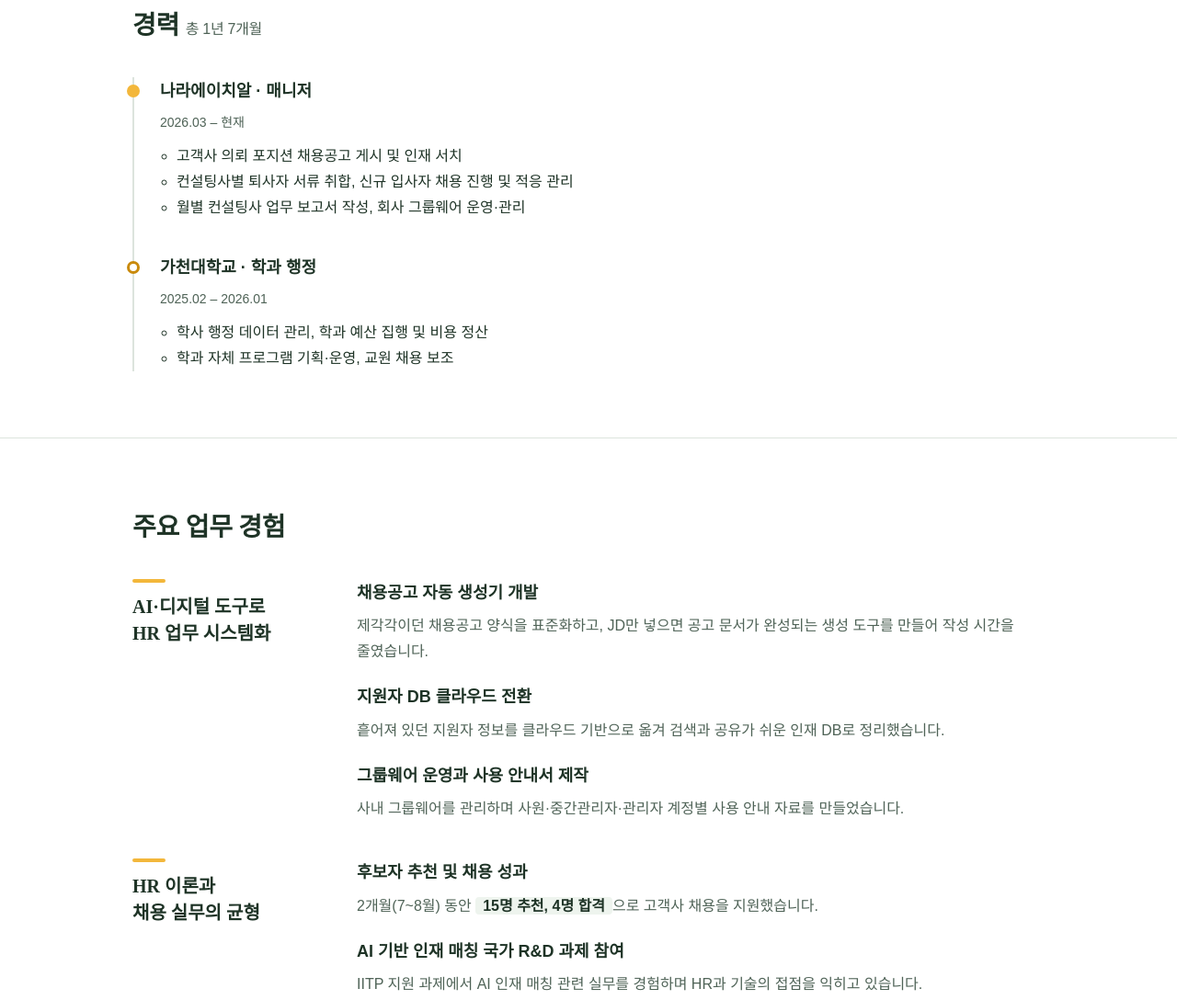
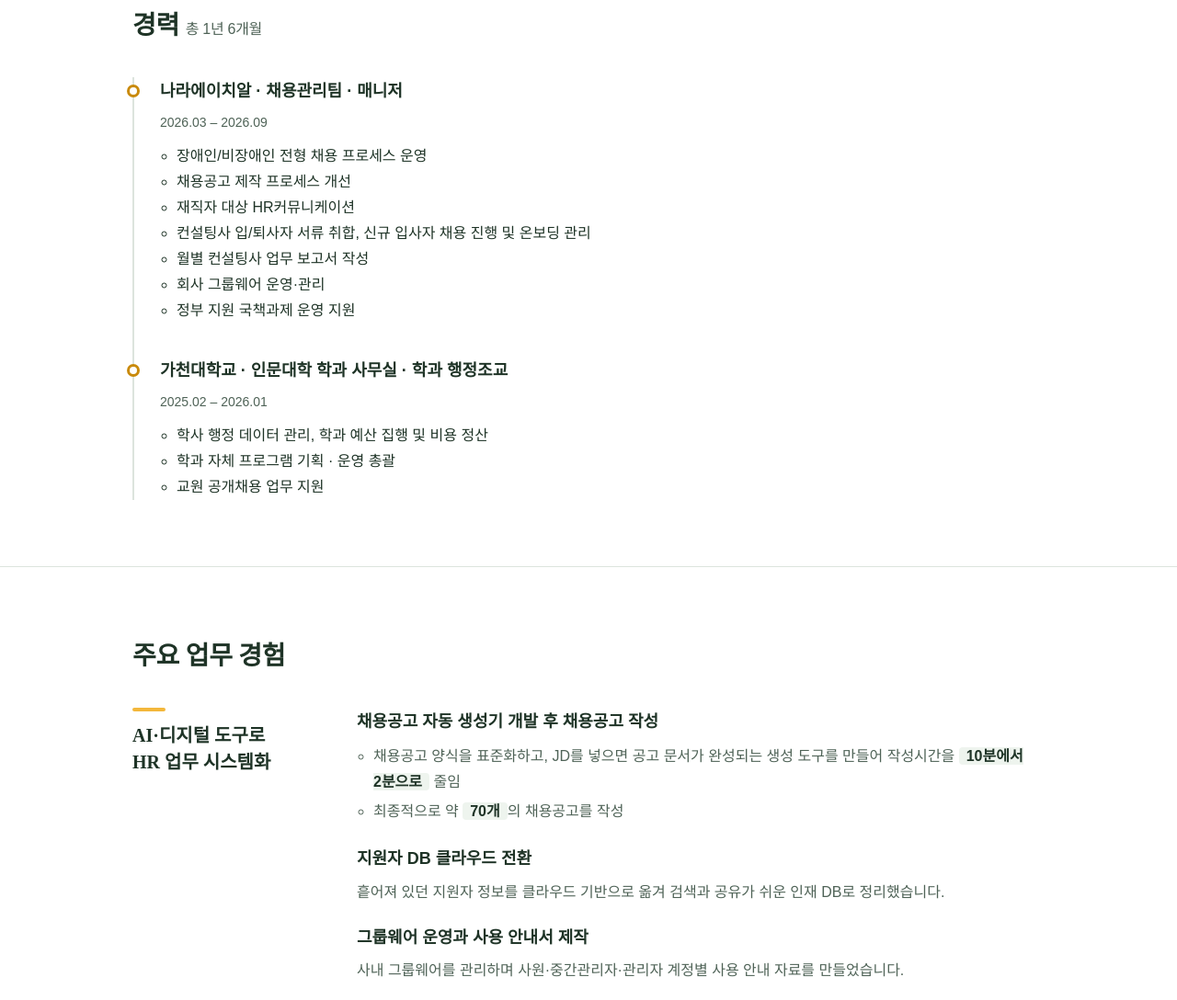
Before and after one commit to dongin1101/dongin1101.github.io, a plain HTML site: page index.html in a window 1280 px wide. Shown: the part 744-1832 px from the top of the page at 92% size. Drawn offline with Linux system fonts and the light colour scheme; a web font is replaced by a local one.

Commit message:
Update index.html

```diff
--- a/index.html
+++ b/index.html
@@ -105,6 +105,8 @@
   .work { margin: 0 0 20px; }
   .work:last-child { margin-bottom: 0; }
   .work p { margin: 0; color: var(--ink-soft); }
+  .work ul { margin: 0; padding-left: 18px; color: var(--ink-soft); list-style-type: circle; }
+  .work ul li { padding: 2px 0; }
   .stat { font-weight: 600; color: var(--ink); background: var(--leaf-tint); padding: 1px 8px; border-radius: 4px; }
 
   /* 자격·역량 */
@@ -163,23 +165,28 @@
 
   <section id="career">
     <div class="wrap">
-      <h2>경력 <span class="muted" style="font-size:16px;font-family:var(--sans);font-weight:400">총 1년 7개월</span></h2>
+      <h2>경력 <span class="muted" style="font-size:16px;font-family:var(--sans);font-weight:400">총 1년 6개월</span></h2>
       <ol class="timeline">
-        <li class="now">
-          <h3>나라에이치알 · 매니저</h3>
-          <div class="period">2026.03 – 현재</div>
+        <li>
+          <h3>나라에이치알 · 채용관리팀 · 매니저</h3>
+          <div class="period">2026.03 – 2026.09</div>
           <ul>
-            <li>고객사 의뢰 포지션 채용공고 게시 및 인재 서치</li>
-            <li>컨설팅사별 퇴사자 서류 취합, 신규 입사자 채용 진행 및 적응 관리</li>
-            <li>월별 컨설팅사 업무 보고서 작성, 회사 그룹웨어 운영·관리</li>
+            <li>장애인/비장애인 전형 채용 프로세스 운영</li>
+            <li>채용공고 제작 프로세스 개선</li>
+            <li>재직자 대상 HR커뮤니케이션</li>
+            <li>컨설팅사 입/퇴사자 서류 취합, 신규 입사자 채용 진행 및 온보딩 관리</li>
+            <li>월별 컨설팅사 업무 보고서 작성</li>
+            <li>회사 그룹웨어 운영·관리</li>
+            <li>정부 지원 국책과제 운영 지원</li>
           </ul>
         </li>
         <li>
-          <h3>가천대학교 · 학과 행정</h3>
+          <h3>가천대학교 · 인문대학 학과 사무실 · 학과 행정조교</h3>
           <div class="period">2025.02 – 2026.01</div>
           <ul>
             <li>학사 행정 데이터 관리, 학과 예산 집행 및 비용 정산</li>
-            <li>학과 자체 프로그램 기획·운영, 교원 채용 보조</li>
+            <li>학과 자체 프로그램 기획 · 운영 총괄</li>
+            <li>교원 공개채용 업무 지원</li>
           </ul>
         </li>
       </ol>
@@ -194,8 +201,11 @@
           <div class="axis-title"><span></span>AI·디지털 도구로<br>HR 업무 시스템화</div>
           <div>
             <div class="work">
-              <h3>채용공고 자동 생성기 개발</h3>
-              <p>제각각이던 채용공고 양식을 표준화하고, JD만 넣으면 공고 문서가 완성되는 생성 도구를 만들어 작성 시간을 줄였습니다.</p>
+              <h3>채용공고 자동 생성기 개발 후 채용공고 작성</h3>
+              <ul>
+                <li>채용공고 양식을 표준화하고, JD를 넣으면 공고 문서가 완성되는 생성 도구를 만들어 작성시간을 <span class="stat">10분에서 2분으로</span> 줄임</li>
+                <li>최종적으로 약 <span class="stat">70개</span>의 채용공고를 작성</li>
+              </ul>
             </div>
             <div class="work">
               <h3>지원자 DB 클라우드 전환</h3>
```
